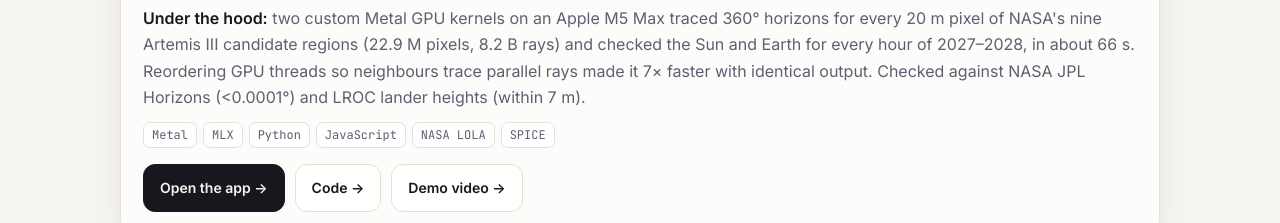
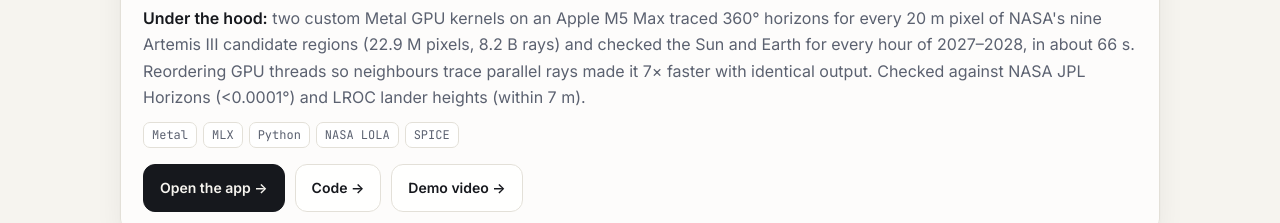
Before and after one commit to Bignesh14/Bignesh14.github.io, a plain HTML site: page index.html in a window 1280 px wide. Shown: the part 2051-2274 px from the top of the page. Drawn offline with Linux system fonts and the light colour scheme.

Commit message:
Remove JavaScript tag from Lumen Atlas

```diff
--- a/index.html
+++ b/index.html
@@ -248,7 +248,7 @@ footer{padding:30px 0 50px;color:var(--mute);font-size:13px;text-align:center}
     <div class="card reveal" style="grid-column:1/-1"><span class="status done">Live</span><h3>Lumen Atlas: where the Sun and Earth stay up at the lunar south pole</h3>
       <p>Pick any spot near the Moon's south pole and any hour, and see whether a lander keeps sunlight for power and Earth in view for radio, with countdowns to sunset and Earthset and a Plan B when the launch slips. Built for the NASA Space Apps 2026 challenge <i>Lunar Landing Site Navigator</i>.</p>
       <p><b>Under the hood:</b> two custom Metal GPU kernels on an Apple M5 Max traced 360° horizons for every 20 m pixel of NASA's nine Artemis III candidate regions (22.9 M pixels, 8.2 B rays) and checked the Sun and Earth for every hour of 2027–2028, in about 66 s. Reordering GPU threads so neighbours trace parallel rays made it 7× faster with identical output. Checked against NASA JPL Horizons (&lt;0.0001°) and LROC lander heights (within 7 m).</p>
-      <div class="tags"><span class="tag">Metal</span><span class="tag">MLX</span><span class="tag">Python</span><span class="tag">JavaScript</span><span class="tag">NASA LOLA</span><span class="tag">SPICE</span></div>
+      <div class="tags"><span class="tag">Metal</span><span class="tag">MLX</span><span class="tag">Python</span><span class="tag">NASA LOLA</span><span class="tag">SPICE</span></div>
       <div class="links-row"><a class="btn primary" href="https://bignesh14.github.io/lumen-atlas/" target="_blank" rel="noopener">Open the app →</a><a class="btn" href="https://github.com/Bignesh14/lumen-atlas" target="_blank" rel="noopener">Code →</a><a class="btn" href="https://github.com/Bignesh14/lumen-atlas/blob/main/docs/LumenAtlas-demo.mp4" target="_blank" rel="noopener">Demo video →</a></div></div>
     <div class="card reveal"><span class="status done">Completed</span><h3>TinyC-Lite Compiler</h3>
       <p>A source-to-source compiler in portable C11: hand-written lexer, recursive-descent parser, semantic analysis with a symbol table, and C code generation. Builds unchanged on macOS and Windows.</p>
```
